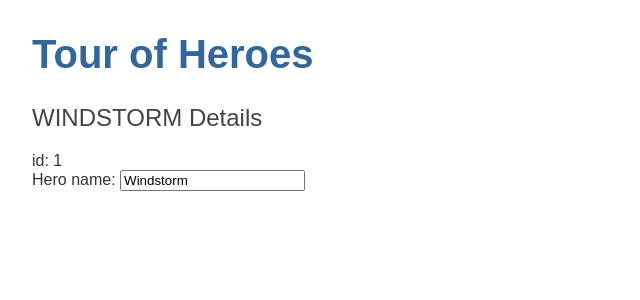
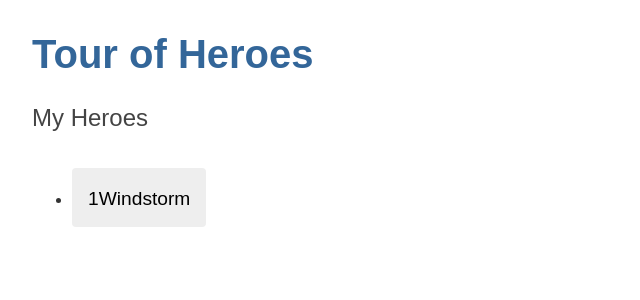
Before and after one commit to Access-Point-Program/cohort-3-tour-of-heroes, an Angular app in the folder mason-kuenneke/: page / in a window 1280 px wide. Shown: the top 300 px of the page, without its empty margins (0-640 px from the left). Built offline with nearby package versions, Linux system fonts and the light colour scheme.

Commit message:
Listing the heroes with *ngFor

```diff
--- a/mason-kuenneke/src/app/heroes/heroes.component.html
+++ b/mason-kuenneke/src/app/heroes/heroes.component.html
@@ -1,6 +1,16 @@
-<h2>{{hero.name | uppercase}} Details</h2>
-<div><span>id: </span>{{hero.id}}</div>
-<div>
-  <label for="name">Hero name: </label>
-  <input id="name" [(ngModel)]="hero.name" placeholder="name">
-</div>
+<h2>My Heroes</h2>
+<ul class="heroes">
+  <li>
+    <button type="button">
+      <span class="badge">{{hero.id}}</span>
+      <span class="name">{{hero.name}}</span>
+    </button>
+  </li>
+</ul>
+
+<!--<h2>{{hero.name | uppercase}} Details</h2>-->
+<!--<div><span>id: </span>{{hero.id}}</div>-->
+<!--<div>-->
+<!--  <label for="name">Hero name: </label>-->
+<!--  <input id="name" [(ngModel)]="hero.name" placeholder="name">-->
+<!--</div>-->
```
